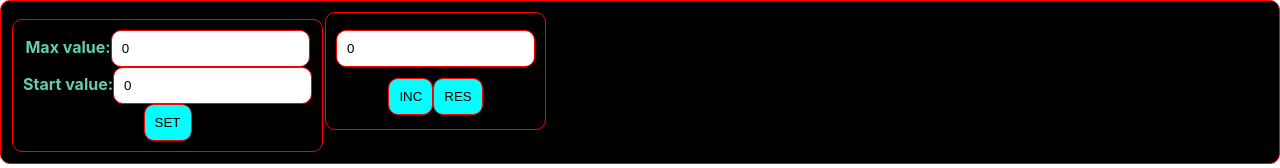
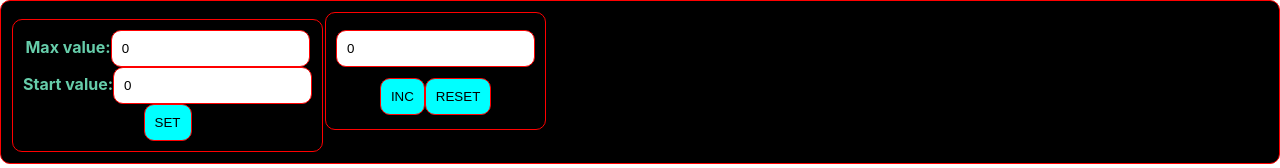
Before and after one commit to Chernik1991/counter2, a React (Create React App) app: page / in a window 1280 px wide. Shown: the top 168 px of the page. Built offline with nearby package versions, Linux system fonts and the light colour scheme.

Commit message:
Counter v2 1

```diff
--- a/src/Count.tsx
+++ b/src/Count.tsx
@@ -15,7 +15,7 @@ const res =()=>{
             <div>
                 <div className={"Button"}>
                     <button onClick={inc} className={s.Button}>INC</button>
-                    <button onClick={res} className={s.Button}>RES</button>
+                    <button onClick={res} className={s.Button}>RESET</button>
                 </div>
             </div>
         </div>
```
